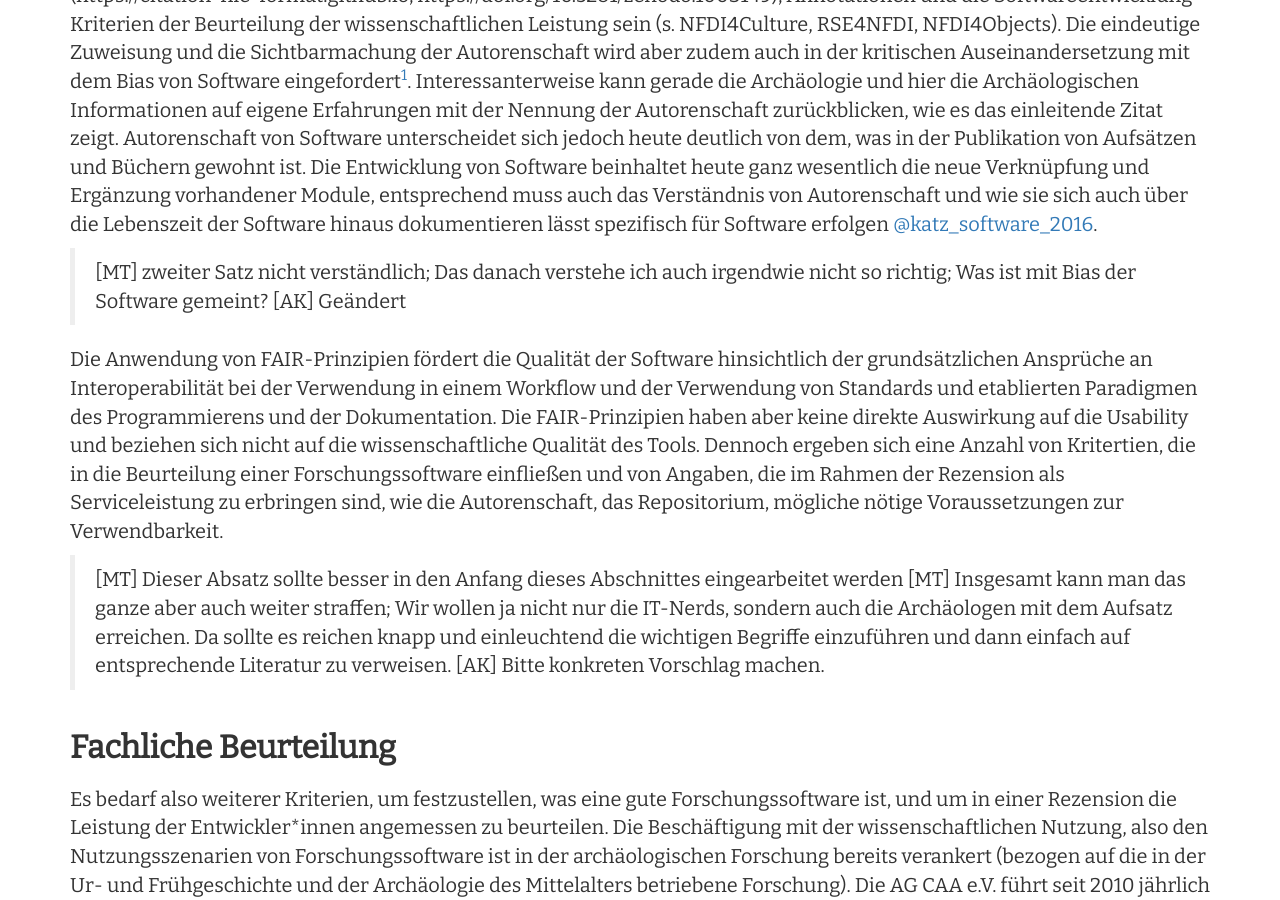
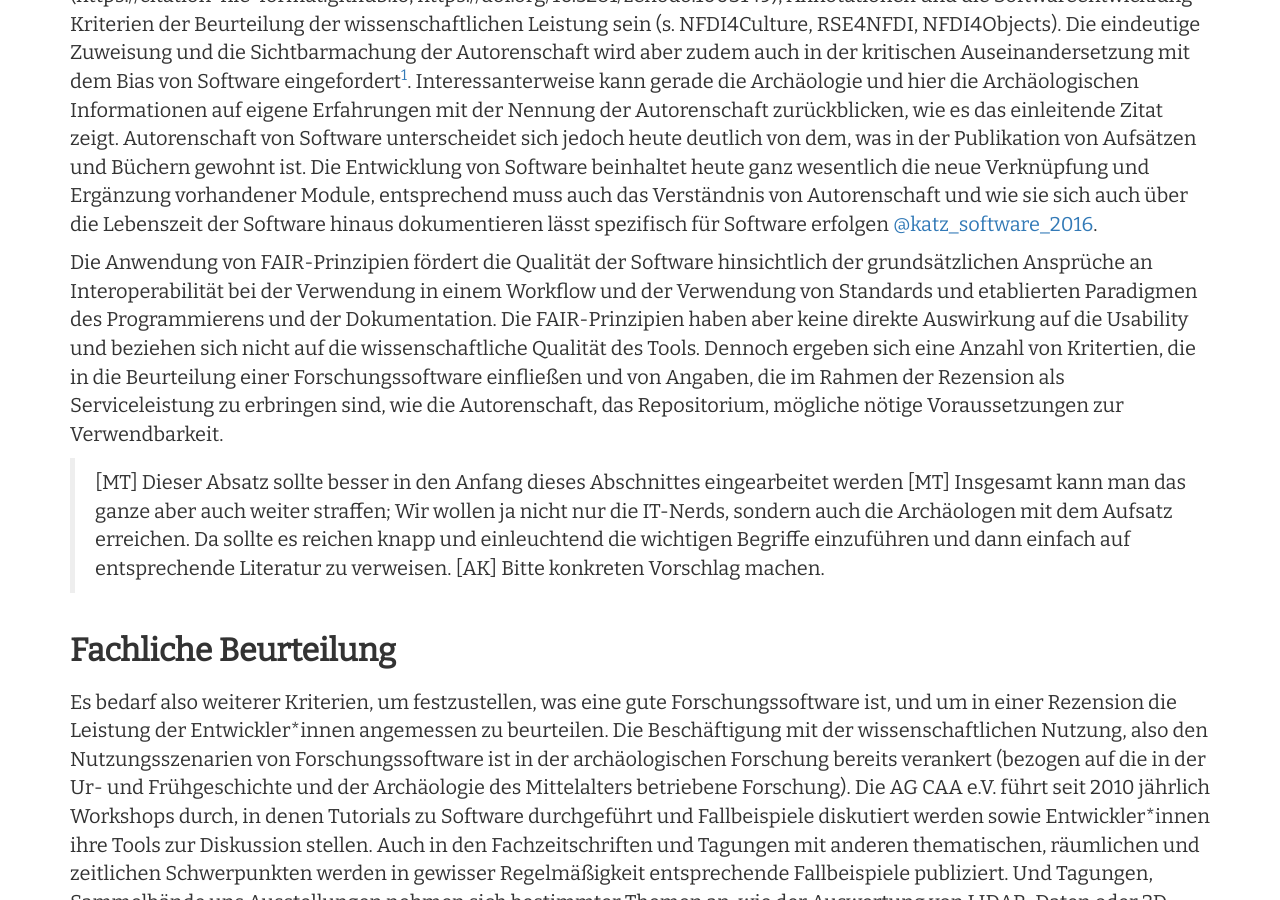
Before and after one commit to Research-Squirrel-Engineers/Impuls_SoftwareRezensionen_DGUF, a Jekyll site: the page built from Draft.md, in a window 1280 px wide and 900 px high, scrolled down 3777 px. Built offline with Jekyll 4.4.1, drawn with Linux system fonts in a browser that asks for light colours; nearby versions of some CDN libraries.

Commit message:
alte Kommentare entfernt

```diff
--- a/Draft.md
+++ b/Draft.md
@@ -98,10 +98,6 @@ Einer eigenen Ausformulierung für Software bedarf auch die Frage der Interopera
 
 Einen wichtigen Punkt bildet die eindeutige Autorenschaft. Erst mit ihr kann die wissenschaftliche Leistung, die in die Entwicklung der Software eingeflossen ist, mit der Person verbunden werden. Das ist aber eine Voraussetzung, um dieser akademische Karrierewege zu eröffnen, in denen bislang nur die Qualität und Anzahl klassischer Publikationen gezählt haben. Zukünftig sollten aber in gleicher Weise auch Datenpublikationen, Softwarepublikation und -zitation (https://citation-file-format.github.io, https://doi.org/10.5281/zenodo.1003149), Annotationen und die Softwareentwicklung Kriterien der Beurteilung der wissenschaftlichen Leistung sein (s. NFDI4Culture, RSE4NFDI, NFDI4Objects). Die eindeutige Zuweisung und die Sichtbarmachung der Autorenschaft wird aber zudem auch in der kritischen Auseinandersetzung mit dem Bias von Software eingefordert<sup>[1](#myfootnote2)</sup>.
 Interessanterweise kann gerade die Archäologie und hier die Archäologischen Informationen auf eigene Erfahrungen mit der Nennung der Autorenschaft zurückblicken, wie es das einleitende Zitat zeigt. Autorenschaft von Software unterscheidet sich jedoch heute deutlich von dem, was in der Publikation von Aufsätzen und Büchern gewohnt ist. Die Entwicklung von Software beinhaltet heute ganz wesentlich die neue Verknüpfung und Ergänzung vorhandener Module, entsprechend muss auch das Verständnis von Autorenschaft und wie sie sich auch über die Lebenszeit der Software hinaus dokumentieren lässt spezifisch für Software erfolgen [@katz_software_2016](#katz_software_2016).
-
-> [MT] zweiter Satz nicht verständlich; Das danach verstehe ich auch irgendwie nicht so richtig; Was ist mit Bias der Software gemeint?
-> [AK] Geändert
->
 
 Die Anwendung von FAIR-Prinzipien fördert die Qualität der Software hinsichtlich der grundsätzlichen Ansprüche an Interoperabilität bei der Verwendung in einem Workflow und der Verwendung von Standards und etablierten Paradigmen des Programmierens und der Dokumentation. Die FAIR-Prinzipien haben aber keine direkte Auswirkung auf die Usability und beziehen sich nicht auf die wissenschaftliche Qualität des Tools. Dennoch ergeben sich eine Anzahl von Kritertien, die in die Beurteilung einer Forschungssoftware einfließen und von Angaben, die im Rahmen der Rezension als Serviceleistung zu erbringen sind, wie die Autorenschaft, das Repositorium, mögliche nötige Voraussetzungen zur Verwendbarkeit.
 
```
